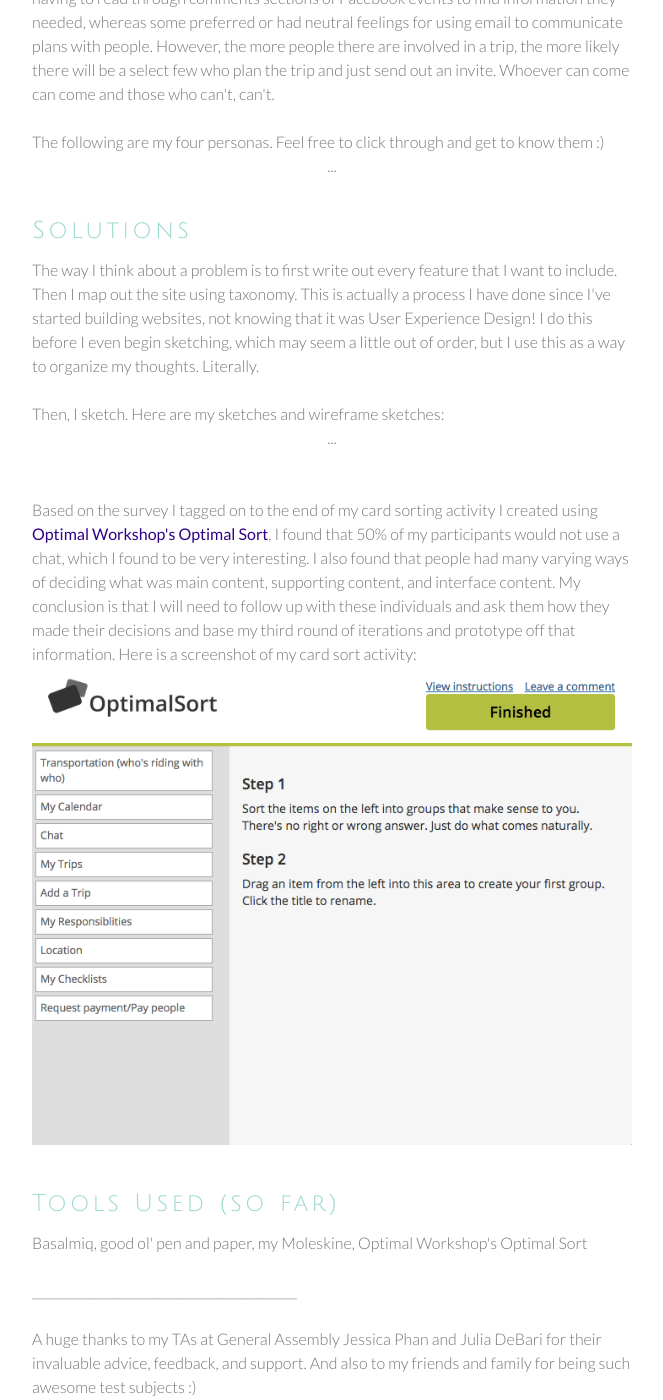
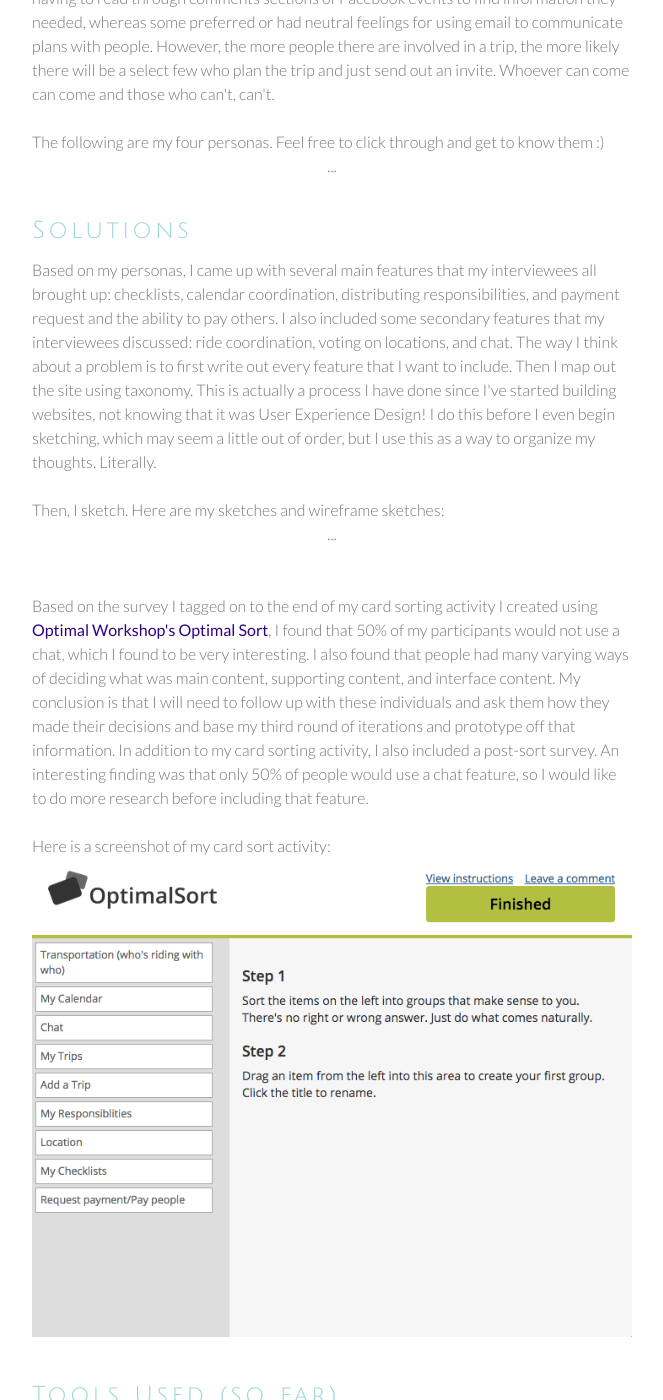
Before and after one commit to rachellee/resume, a Jekyll site: the page built from portfolio/general-assembly/index.html, in a window 1280 px wide and 1400 px high, scrolled down 1576 px. Shown: the whole window, without its empty margins (308-971 px from the left). Built offline with Jekyll 4.4.1, drawn with Linux system fonts in a browser that asks for light colours; nearby versions of some CDN libraries; some web fonts are replaced.

Commit message:
general assembly solutions section boost

```diff
--- a/portfolio/general-assembly/index.html
+++ b/portfolio/general-assembly/index.html
@@ -29,6 +29,8 @@ c.parentNode.insertBefore(cp, c); })(); </script><noscript>Powered by Cincopa <a
 		</center>
 		<BR>
 		<h1>Solutions</h1>
+		Based on my personas, I came up with several main features that my interviewees all brought up: checklists, calendar coordination, distributing responsibilities, and payment request and the ability to pay others. I also included some secondary features that my interviewees discussed: ride coordination, voting on locations, and chat.
+
 		The way I think about a problem is to first write out every feature that I want to include. Then I map out the site using taxonomy. This is actually a process I have done since I've started building websites, not knowing that it was User Experience Design! I do this before I even begin sketching, which may seem a little out of order, but I use this as a way to organize my thoughts. Literally.<BR><BR>
 
 		Then, I sketch. Here are my sketches and wireframe sketches:<BR>
@@ -43,7 +45,8 @@ var c = document.getElementsByTagName("script")[0];
 c.parentNode.insertBefore(cp, c); })(); </script><noscript>Powered by Cincopa <a href='http://www.cincopa.com/video-hosting'>Video Hosting for Business</a> solution.</noscript>
 		</center>
 		<BR><BR>
-		Based on the survey I tagged on to the end of my card sorting activity I created using <a href="https://www.optimalworkshop.com">Optimal Workshop's Optimal Sort</a>, I found that 50% of my participants would not use a chat, which I found to be very interesting. I also found that people had many varying ways of deciding what was main content, supporting content, and interface content. My conclusion is that I will need to follow up with these individuals and ask them how they made their decisions and base my third round of iterations and prototype off that information. Here is a screenshot of my card sort activity:<BR>
+		Based on the survey I tagged on to the end of my card sorting activity I created using <a href="https://www.optimalworkshop.com">Optimal Workshop's Optimal Sort</a>, I found that 50% of my participants would not use a chat, which I found to be very interesting. I also found that people had many varying ways of deciding what was main content, supporting content, and interface content. My conclusion is that I will need to follow up with these individuals and ask them how they made their decisions and base my third round of iterations and prototype off that information. In addition to my card sorting activity, I also included a post-sort survey. An interesting finding was that only 50% of people would use a chat feature, so I would like to do more research before including that feature. <BR><BR>
+		Here is a screenshot of my card sort activity:<BR>
 		<img src="/images/card-sort.png" class="port_img"><BR><BR>
 
 		<h1>Tools Used (so far)</h1>
```
